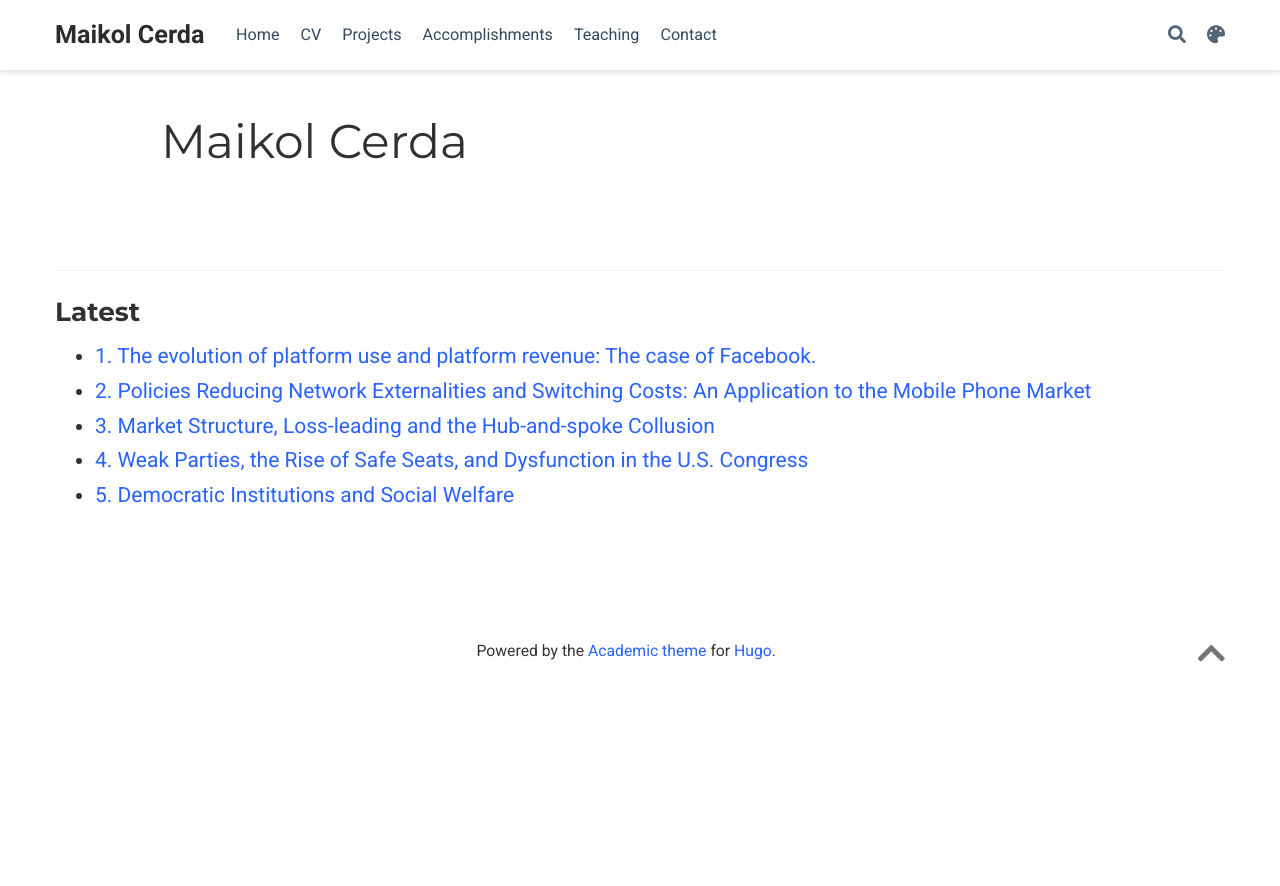
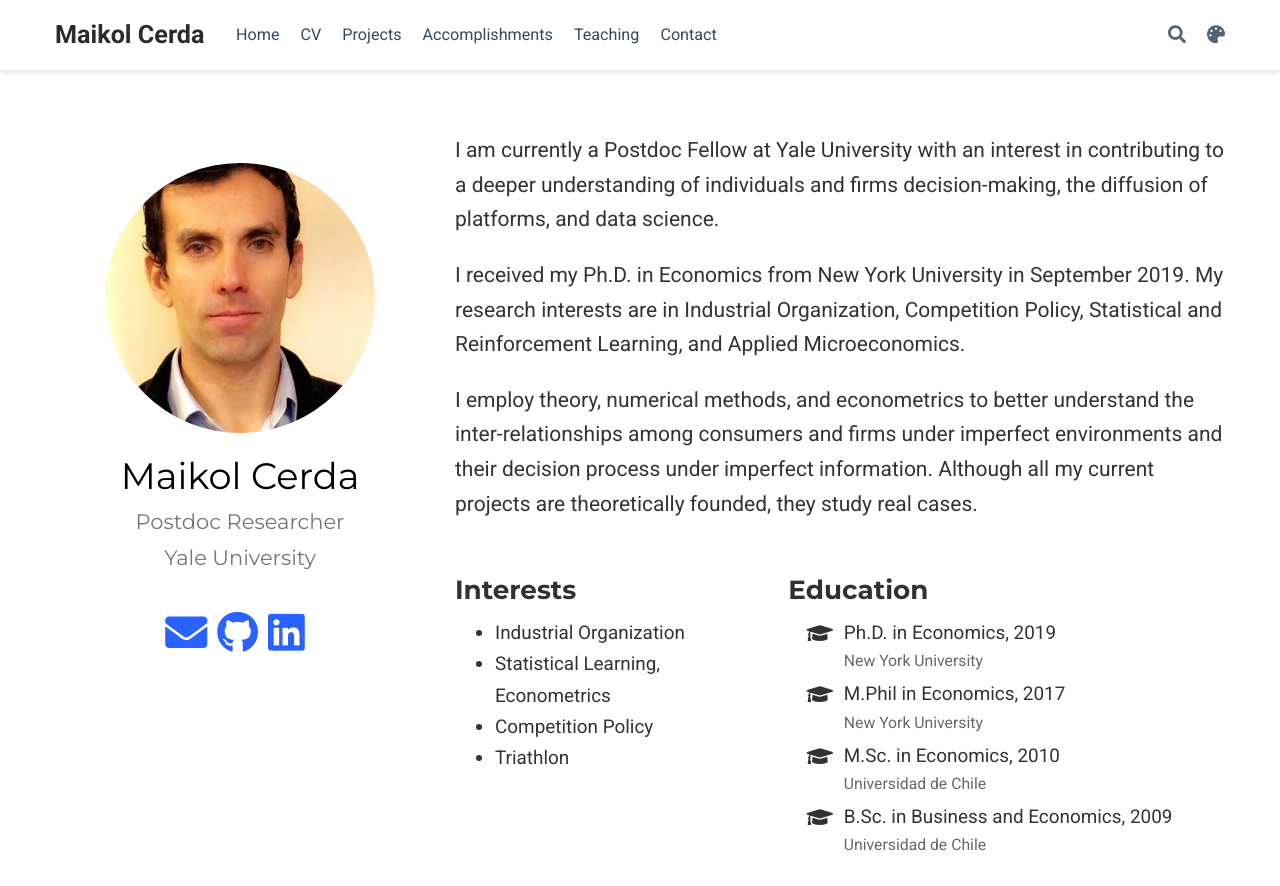
Before and after one commit to maikolcerda/maikolcerda.github.io, a plain HTML site: page author/maikol-cerda/index.html in a window 1280 px wide. Shown: the top 886 px of the page. Before the commit the page ends 800 px from the top, so only its background shows below. Drawn offline with nearby package versions, Linux system fonts and the light colour scheme; some packages are replaced by stand-ins of ours; some icons are missing.

Commit message:
Build website

```diff
--- a/author/maikol-cerda/index.html
+++ b/author/maikol-cerda/index.html
@@ -237,10 +237,10 @@
   <meta property="og:site_name" content="Maikol Cerda">
   <meta property="og:url" content="https://maikolcerda.github.io/author/maikol-cerda/">
   <meta property="og:title" content="Maikol Cerda | Maikol Cerda">
-  <meta property="og:description" content="Postdoc Researcher"><meta property="og:image" content="https://maikolcerda.github.io/images/icon_hu0b7a4cb9992c9ac0e91bd28ffd38dd00_9727_512x512_fill_lanczos_center_2.png">
-  <meta property="twitter:image" content="https://maikolcerda.github.io/images/icon_hu0b7a4cb9992c9ac0e91bd28ffd38dd00_9727_512x512_fill_lanczos_center_2.png"><meta property="og:locale" content="en-us">
+  <meta property="og:description" content="Postdoc Researcher"><meta property="og:image" content="https://maikolcerda.github.io/author/maikol-cerda/avatar_hubd9b5ad368a0b0a2576f54278b316e34_76331_270x270_fill_q90_lanczos_center.jpg">
+  <meta property="twitter:image" content="https://maikolcerda.github.io/author/maikol-cerda/avatar_hubd9b5ad368a0b0a2576f54278b316e34_76331_270x270_fill_q90_lanczos_center.jpg"><meta property="og:locale" content="en-us">
 
-    <meta property="og:updated_time" content="2019-12-02T22:55:24&#43;01:00">
+
 
 
 
@@ -544,10 +544,6 @@
 
 
 
-<div class="universal-wrapper pt-3">
-  <h1>Maikol Cerda</h1>
-</div>
-
 
 <section id="profile-page" class="pt-5">
   <div class="container">
@@ -557,32 +553,193 @@
 
 
 
-    <div class="article-widget content-widget-hr">
-      <h3>Latest</h3>
-      <ul>
+
+
+
+
+
+
+
+
+
+
+
+
+
+
+
+<div class="row">
+  <div class="col-12 col-lg-4">
+    <div id="profile">
+
+
+
+      <img class="avatar avatar-circle" src="/author/maikol-cerda/avatar_hubd9b5ad368a0b0a2576f54278b316e34_76331_270x270_fill_q90_lanczos_center.jpg" alt="Maikol Cerda">
+
+
+      <div class="portrait-title">
+        <h2>Maikol Cerda</h2>
+        <h3>Postdoc Researcher</h3>
+
+
+        <h3>
+
+          <span>Yale University</span>
+
+        </h3>
+
+      </div>
+
+      <ul class="network-icon" aria-hidden="true">
+
+
+
+
+
+
+
+
+
+
+
 
         <li>
-          <a href="/project/1.-platforms/">1. The evolution of platform use and platform revenue: The case of Facebook.</a>
+          <a href="/maikol.cerdaz@gmail.com" >
+            <i class="fas fa-envelope big-icon"></i>
+          </a>
         </li>
 
+
+
+
+
+
+
+
+
+
+
+
         <li>
-          <a href="/project/2.-mk_frictions/">2. Policies Reducing Network Externalities and Switching Costs: An Application to the Mobile Phone Market</a>
+          <a href="https://github.com/maikolcerda/" target="_blank" rel="noopener">
+            <i class="fab fa-github big-icon"></i>
+          </a>
         </li>
 
+
+
+
+
+
+
+
+
+
+
+
         <li>
-          <a href="/project/3.-collusion/">3. Market Structure, Loss-leading and the Hub-and-spoke Collusion</a>
+          <a href="https://www.linkedin.com/in/maikol-cerda-86a391175/" target="_blank" rel="noopener">
+            <i class="fab fa-linkedin big-icon"></i>
+          </a>
         </li>
 
-        <li>
-          <a href="/project/4.-safeseats/">4. Weak Parties, the Rise of Safe Seats, and Dysfunction in the U.S. Congress</a>
-        </li>
+
+
+
+
+
+
+
+
 
         <li>
-          <a href="/project/5.-democracy/">5. Democratic Institutions and Social Welfare</a>
+          <a href="/files/cv.pdf" >
+            <i class="ai ai-cv big-icon"></i>
+          </a>
         </li>
 
       </ul>
+
     </div>
+  </div>
+  <div class="col-12 col-lg-8">
+
+
+
+
+    <p>I am currently a Postdoc Fellow at Yale University with an interest in contributing to a deeper understanding of individuals and firms decision-making, the diffusion of platforms, and data science.</p>
+<p>I received my Ph.D. in Economics from New York University in September 2019. My research interests are in Industrial Organization, Competition Policy, Statistical and Reinforcement Learning, and Applied Microeconomics.</p>
+<p>I employ theory, numerical methods, and econometrics to better understand the inter-relationships among consumers and firms under imperfect environments and their decision process under imperfect information. Although all my current projects are theoretically founded, they study real cases.</p>
+
+
+    <div class="row">
+
+
+      <div class="col-md-5">
+        <h3>Interests</h3>
+        <ul class="ul-interests">
+
+          <li>Industrial Organization</li>
+
+          <li>Statistical Learning, Econometrics</li>
+
+          <li>Competition Policy</li>
+
+          <li>Triathlon</li>
+
+        </ul>
+      </div>
+
+
+
+      <div class="col-md-7">
+        <h3>Education</h3>
+        <ul class="ul-edu fa-ul">
+
+          <li>
+            <i class="fa-li fas fa-graduation-cap"></i>
+            <div class="description">
+              <p class="course">Ph.D. in Economics, 2019</p>
+              <p class="institution">New York University</p>
+            </div>
+          </li>
+
+          <li>
+            <i class="fa-li fas fa-graduation-cap"></i>
+            <div class="description">
+              <p class="course">M.Phil in Economics, 2017</p>
+              <p class="institution">New York University</p>
+            </div>
+          </li>
+
+          <li>
+            <i class="fa-li fas fa-graduation-cap"></i>
+            <div class="description">
+              <p class="course">M.Sc. in Economics, 2010</p>
+              <p class="institution">Universidad de Chile</p>
+            </div>
+          </li>
+
+          <li>
+            <i class="fa-li fas fa-graduation-cap"></i>
+            <div class="description">
+              <p class="course">B.Sc. in Business and Economics, 2009</p>
+              <p class="institution">Universidad de Chile</p>
+            </div>
+          </li>
+
+        </ul>
+      </div>
+
+
+    </div>
+  </div>
+</div>
+
+
+
+
+
 
   </div>
 </section>
```
Also changed, not shown: index.html (+0 -436 lines).
